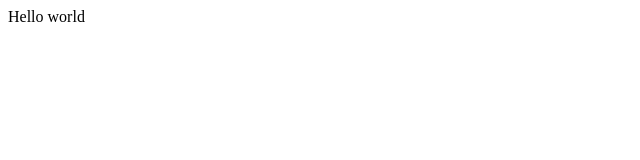
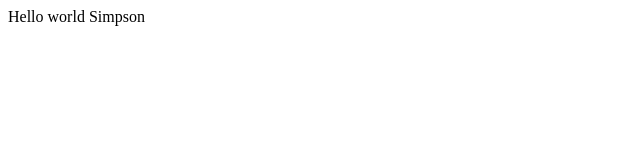
Before and after one commit to simpsonk/opentutorials-simpson, a plain HTML site: page index.html in a window 1280 px wide. Shown: the full height of the page, 0-640 px from the left. Drawn offline with Linux system fonts and the light colour scheme.

Commit message:
change index.html

```diff
--- a/index.html
+++ b/index.html
@@ -19,6 +19,6 @@
     </head>
 
     <body>
-        Hello world
+        Hello world Simpson
     </body>
 </html>
```
